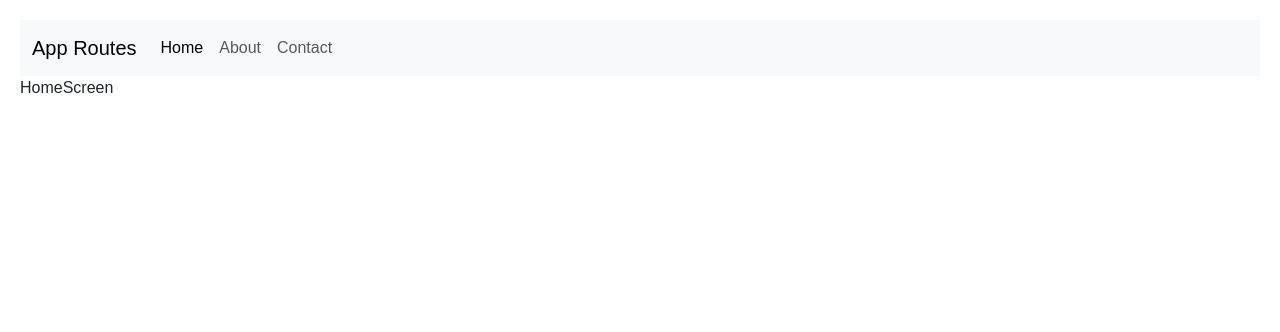
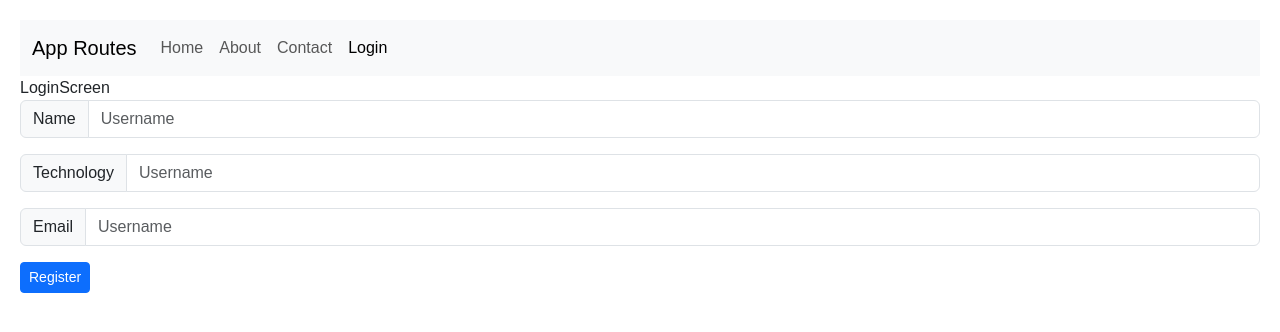
Before and after one commit to GustDevFreak/react-learning-project, a React (Create React App) app: page /login in a window 1280 px wide. Before the commit this address led to /. Shown: the top 332 px of the page. Built offline with nearby package versions, Linux system fonts and the light colour scheme.

Commit message:
hook useContext() - Saving Login Screen data and using that data in HomeScreen

```diff
--- a/src/App.js
+++ b/src/App.js
@@ -3,17 +3,21 @@ import { Navbar } from "./components/Navbar";
 import { HomeScreen } from "./routes/HomeScreen";
 import { AboutScreen } from "./routes/AboutScreen";
 import { ContactScreen } from "./routes/ContactScreen";
+import { UserProvider } from "./context/UserProvider";
+import { LoginScreen } from "./routes/LoginScreen";
 
 export default function App() {
   return (
-    <>
+    // Aqui se define el Provider, para que todos los componentes dentro de este app puedan acceder al Context
+    <UserProvider>
       <Navbar />
       <Routes>
         <Route path="/" element={<HomeScreen />}></Route>
+        <Route path="/login" element={<LoginScreen />}></Route>
         <Route path="/about" element={<AboutScreen />}></Route>
         <Route path="/contact" element={<ContactScreen />}></Route>
         <Route path="/*" element={<Navigate to="/" />}></Route>
       </Routes>
-    </>
+    </UserProvider>
   )
 }
--- a/src/components/Navbar.jsx
+++ b/src/components/Navbar.jsx
@@ -15,6 +15,7 @@ export const Navbar = () => {
                             <NavLink to='/' className="nav-link">Home</NavLink>
                             <NavLink to='/about' className="nav-link">About</NavLink>
                             <NavLink to='/contact' className="nav-link">Contact</NavLink>
+                            <NavLink to='/login' className="nav-link">Login</NavLink>
                         </div>
                     </div>
                 </div>
--- /dev/null
+++ b/src/context/UserContext.jsx
@@ -0,0 +1,3 @@
+import { createContext } from "react";
+
+export const UserContext = createContext()
--- /dev/null
+++ b/src/context/UserProvider.jsx
@@ -0,0 +1,16 @@
+import React, { useState } from 'react'
+import { UserContext } from './UserContext'
+
+// recibe los childrens
+export const UserProvider = ({children}) => {
+
+    const [user, setUser] = useState({})
+
+  return (
+    // Pasando setUser como propiedad para poder usarla en los childrens
+    <UserContext.Provider value={{user, country: 'Bolivia', currency: 'BOB', setUser}}>
+        {/* Aqui se despliegan los childrens y con el provider le vamos a proveeder a los children alguna informacion*/}
+        {children}
+    </UserContext.Provider>
+  )
+}
--- /dev/null
+++ b/src/hooks/useForm.js
@@ -0,0 +1,20 @@
+import { useState } from 'react';
+
+export const useForm = (initialForm = {}) => {
+
+    const [formState, setFormState] = useState(initialForm);
+
+    const onInputChange = ({ target }) => {
+        const { name, value } = target
+        setFormState({
+            ...formState,
+            [name]: value
+        })
+    }
+
+    return {
+        ...formState,
+        formState,
+        onInputChange,
+    }
+}
--- a/src/routes/HomeScreen.jsx
+++ b/src/routes/HomeScreen.jsx
@@ -1,7 +1,20 @@
-import React from 'react'
+import { useContext } from 'react'
+import { UserContext } from '../context/UserContext'
 
 export const HomeScreen = () => {
+
+  const {user, country, currency} = useContext(UserContext)
+
   return (
-    <div>HomeScreen</div>
+    <>
+      <div>HomeScreen</div>
+      <ul>
+        <li><b>Name: </b>{user.name}</li>
+        <li><b>Tecnology: </b>{user.technology}</li>
+        <li><b>Email: </b>{user.email}</li>
+        <li><b>Country: </b>{country}</li>
+        <li><b>Currency: </b>{currency}</li>
+      </ul>
+    </>
   )
 }
--- /dev/null
+++ b/src/routes/LoginScreen.jsx
@@ -0,0 +1,46 @@
+import { useContext } from 'react'
+import { useForm } from '../hooks/useForm'
+import { UserContext } from '../context/UserContext'
+
+export const LoginScreen = () => {
+
+    const initialForm = {
+        name: '',
+        technology: '',
+        email: ''
+    }
+
+    const { formState, name, technology, email, onInputChange} = useForm(initialForm)
+
+    const {setUser} = useContext(UserContext)
+
+    const onSubmit = (e) => {
+        e.preventDefault()
+        setUser(formState)
+    }
+
+    return (
+        <>
+            <div>LoginScreen</div>
+            <form onSubmit={onSubmit}>
+                <div className="input-group mb-3">
+                    <span className="input-group-text" htmlFor="name">Name</span>
+                    <input type="text" className="form-control" placeholder="Username" name="name"
+                        value={name} onChange={onInputChange} />
+                </div>
+                <div className="input-group mb-3">
+                    <span className="input-group-text" htmlFor="technology">Technology</span>
+                    <input type="text" className="form-control" placeholder="Username" name="technology"
+                        value={technology} onChange={onInputChange}/>
+                </div>
+                <div className="input-group mb-3">
+                    <span className="input-group-text" htmlFor="email">Email</span>
+                    <input type="text" className="form-control" placeholder="Username" name="email"
+                        value={email} onChange={onInputChange}/>
+                </div>
+                <button type='submit' className='btn btn-primary btn-sm'>Register</button>
+            </form>
+        </>
+
+    )
+}
```
